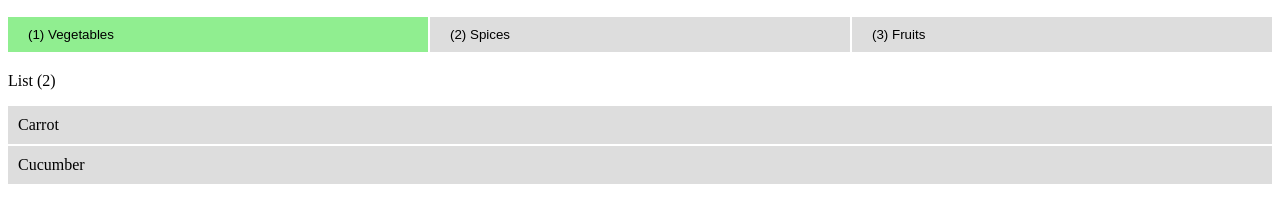
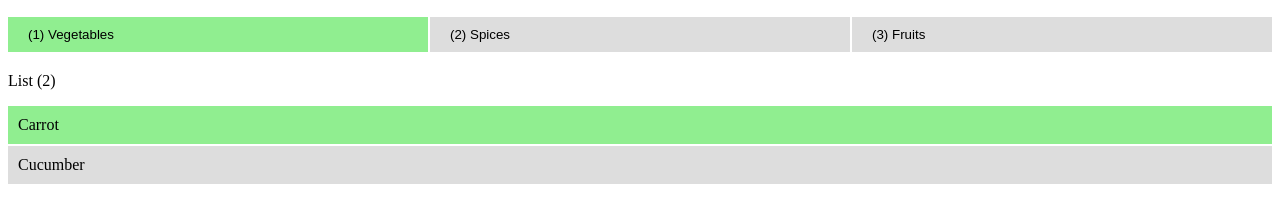
Before and after one commit to YBJ0000/Inventory-js, a plain HTML site: page index.html in a window 1280 px wide. Both pictures are taken after a click on the item "Carrot". Shown: the part 78-300 px from the top of the page. Drawn offline with Linux system fonts and the light colour scheme.

Commit message:
add clicking listitem feature

```diff
--- a/script.js
+++ b/script.js
@@ -16,3 +16,10 @@ tabs.forEach(tab => {
     document.getElementById(tabId).classList.add('active')
   })
 })
+
+const listItems = document.querySelectorAll('li')
+listItems.forEach(item => {
+  item.addEventListener('click', () => {
+    item.classList.toggle('selected')
+  })
+})
--- a/style.css
+++ b/style.css
@@ -47,3 +47,7 @@ li {
   background-color: #ddd;
   cursor: pointer;
 }
+
+li.selected {
+  background-color: #90EE90;
+}
```
